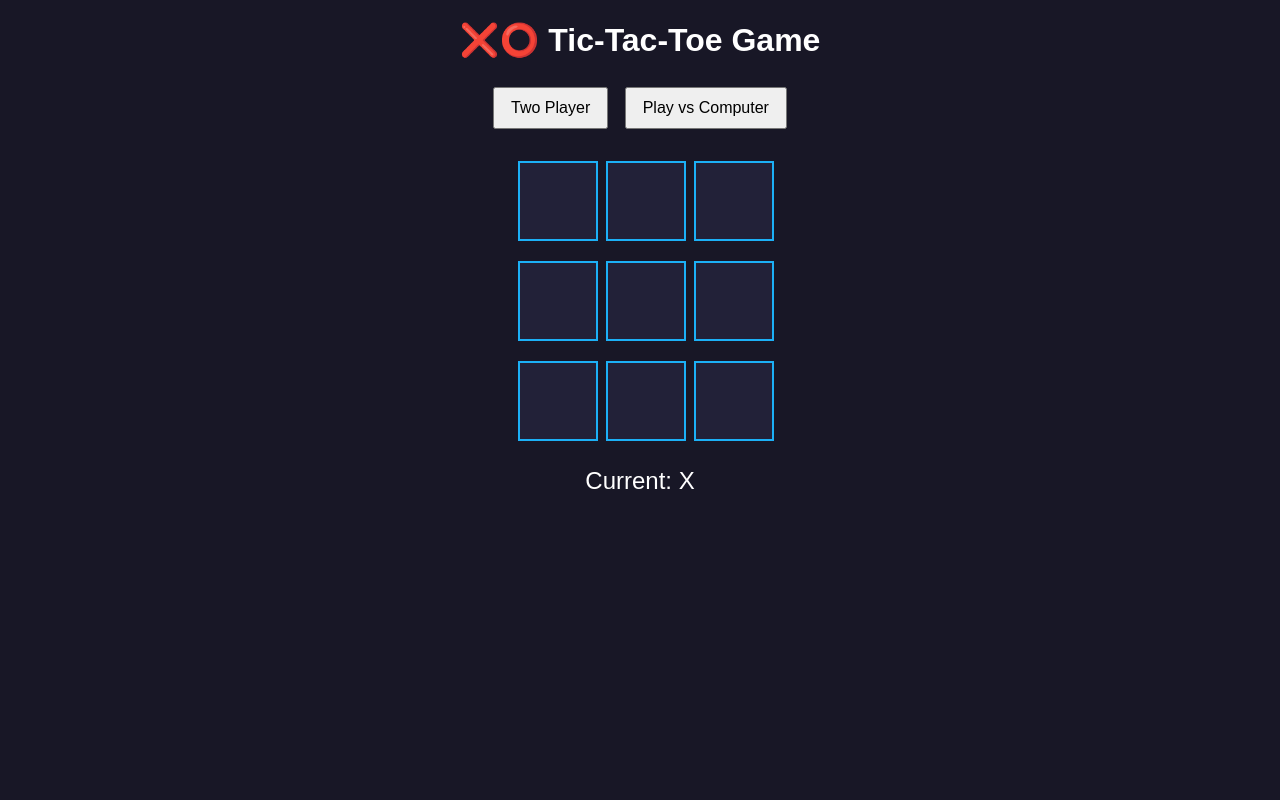
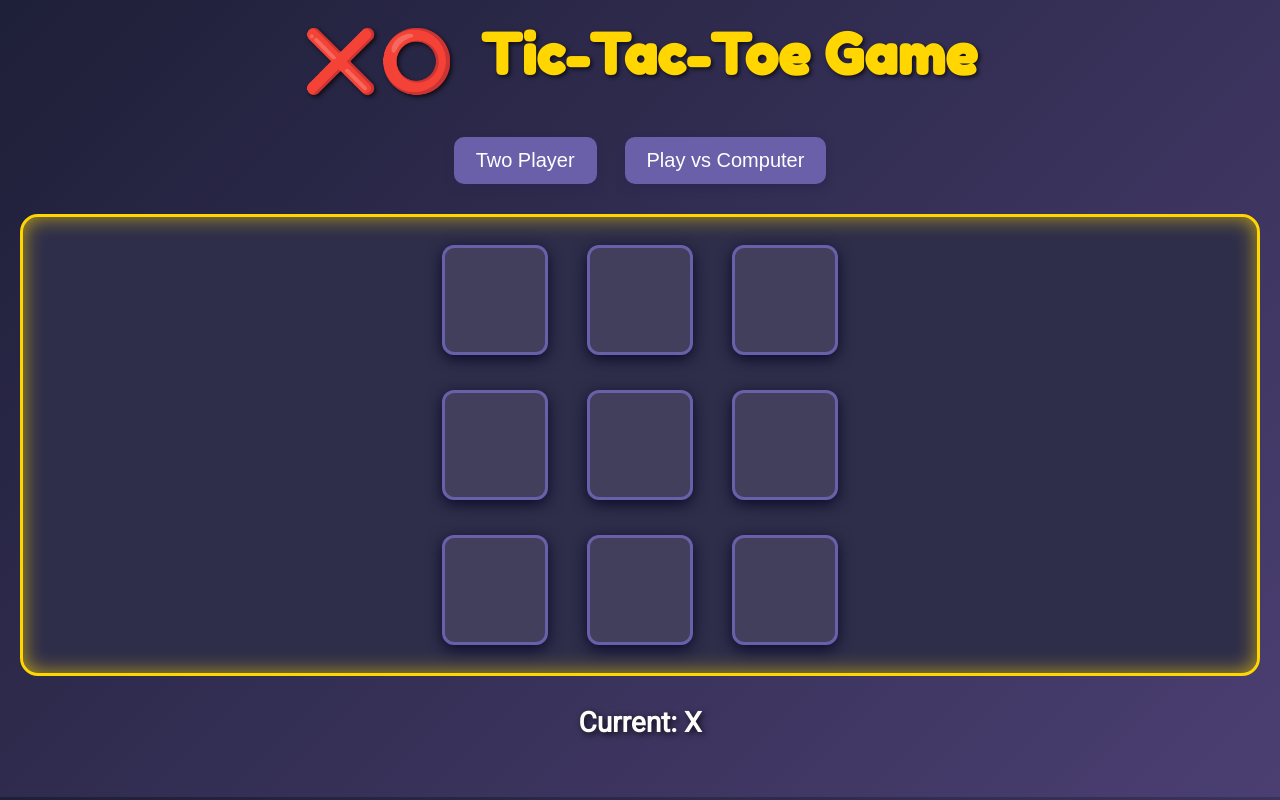
Before and after one commit to KrishnaPatil3124/SCT_WD_3, a plain HTML site: page index.html in a window 1280 px wide. Drawn offline with Linux system fonts and the light colour scheme.

Commit message:
Update style.css

```diff
--- a/style.css
+++ b/style.css
@@ -1,36 +1,108 @@
 body {
+  background: linear-gradient(135deg, #1e1f38, #4b3f72);
+  font-family: 'Roboto', sans-serif;
+  color: #fefcfb;
   text-align: center;
-  font-family: Arial, sans-serif;
-  background: #181726;
+  margin: 0;
+  padding: 20px;
+  user-select: none;
+}
+
+header h1 {
+  font-family: 'Fredoka One', cursive;
+  font-size: 3.5rem;
+  margin: 0 0 30px 0;
+  color: #ffd600;
+  text-shadow: 2px 2px 4px #000000aa;
+}
+
+.logo {
+  font-size: 3.8rem;
+  margin-right: 12px;
+  vertical-align: middle;
+  animation: pulse 2s infinite alternate;
+}
+
+@keyframes pulse {
+  0% { color: #ff3d00; }
+  100% { color: #4caf50; }
+}
+
+.mode-buttons {
+  margin-bottom: 20px;
+}
+
+button {
+  font-size: 1.25rem;
+  margin: 10px 12px;
+  padding: 12px 22px;
+  border-radius: 10px;
+  border: none;
+  cursor: pointer;
+  background: #6a60aa;
   color: #fff;
+  box-shadow: 0 4px 8px #2c2750;
+  transition: background 0.3s ease, transform 0.2s ease;
 }
+
+button:hover:not(:disabled) {
+  background: #a793e6;
+  transform: translateY(-2px);
+}
+
+button:disabled {
+  background: #a8a7b9;
+  cursor: not-allowed;
+  box-shadow: none;
+}
+
+/* Board layout with bigger squares */
 #board {
   display: grid;
-  grid-template-columns: repeat(3, 80px);
-  grid-gap: 8px;
-  margin: 20px auto;
-  width: max-content;
+  grid-template-columns: repeat(3, 130px);
+  grid-template-rows: repeat(3, 130px);
+  grid-gap: 15px;
+  justify-content: center;
+  margin: 0 auto 30px auto;
+  border: 3px solid #ffd600;
+  border-radius: 18px;
+  padding: 18px;
+  background: #2f2e4a;
+  box-shadow: 0 0 20px #ffd600aa inset;
 }
+
 .square {
-  width: 80px;
-  height: 80px;
-  font-size: 2.5em;
-  background: #222138;
-  border: 2px solid #1cb0f6;
-  color: #fed365;
+  background: #423f5d;
+  font-size: 4.5rem;
+  font-weight: 700;
+  color: #ffd600;
+  border-radius: 12px;
+  border: 3px solid #6a60aa;
   cursor: pointer;
-  transition: background 0.2s;
+  text-align: center;
+  line-height: 130px;
+  user-select: none;
+  transition: background 0.25s ease, transform 0.2s ease;
+  box-shadow: 0 4px 15px #0a0a29;
 }
+
+.square:hover:not(:disabled) {
+  background: #5f5aa4;
+  transform: scale(1.07);
+  box-shadow: 0 6px 20px #a793e6;
+}
+
 .square:disabled {
-  background: #42416b;
   cursor: not-allowed;
+  background: #7e7b9c;
+  box-shadow: inset 0 0 15px #67659c;
+  color: #e6da74;
 }
+
 #status {
-  margin: 20px;
-  font-size: 1.5em;
+  font-size: 1.75rem;
+  margin-bottom: 20px;
+  min-height: 1.8em;
+  font-weight: 600;
+  text-shadow: 2px 2px 6px #000000cc;
 }
-button {
-  margin: 6px;
-  font-size: 1em;
-  padding: 10px 16px;
-}
```
